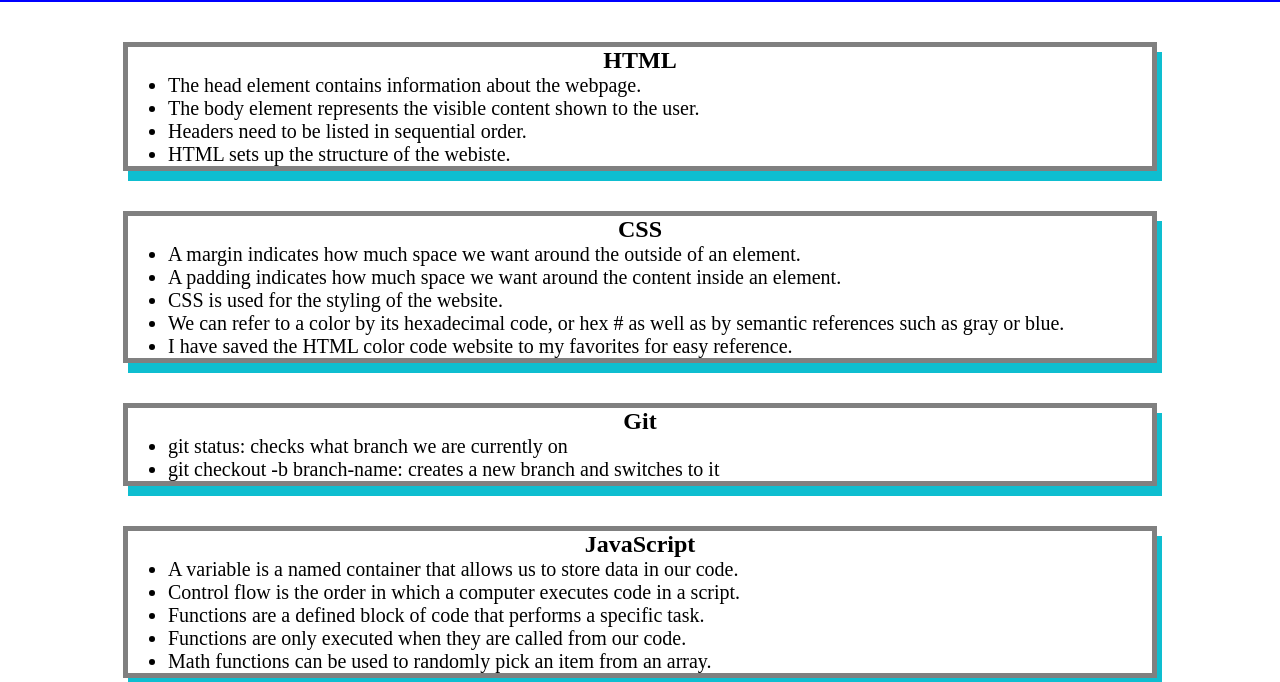
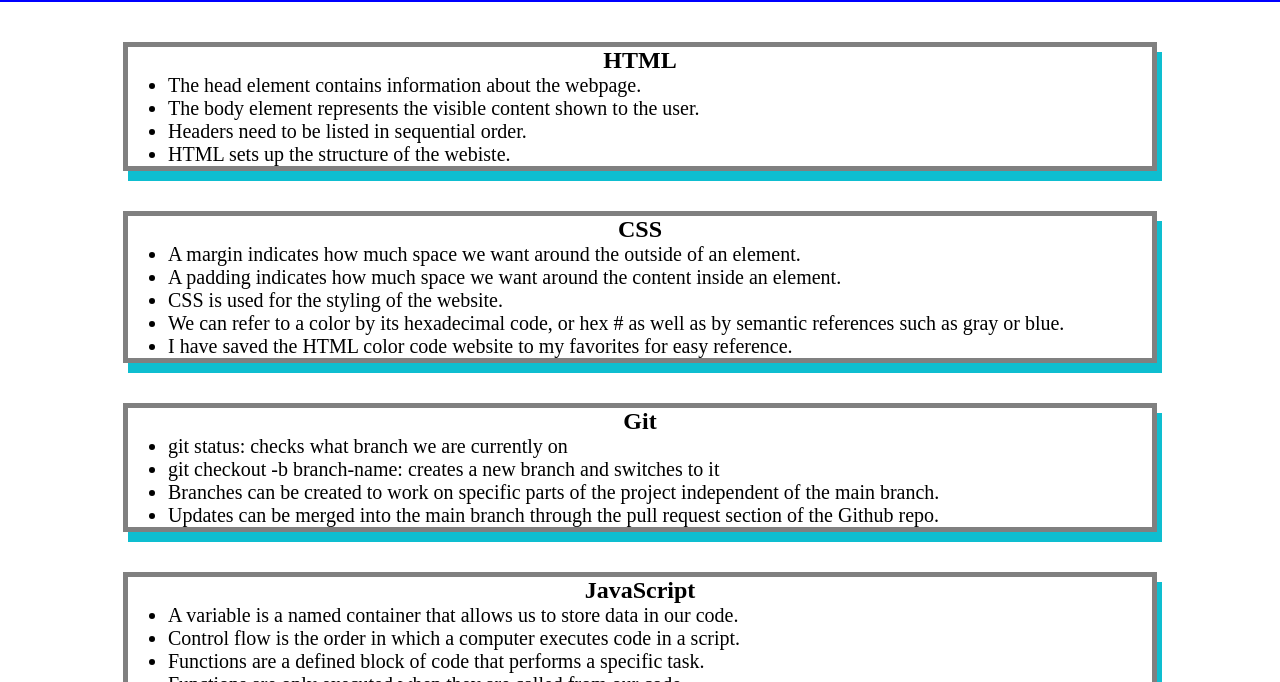
Before and after one commit to ethtru/prework-study-guide, a plain HTML site: page index.html in a window 1280 px wide. Shown: the part 118-800 px from the top of the page. Drawn offline with Linux system fonts and the light colour scheme.

Commit message:
Update index.html

```diff
--- a/index.html
+++ b/index.html
@@ -40,6 +40,8 @@
      <ul>
        <li>git status: checks what branch we are currently on</li>
        <li>git checkout -b branch-name: creates a new branch and switches to it</li>
+       <li>Branches can be created to work on specific parts of the project independent of the main branch.</li>
+       <li>Updates can be merged into the main branch through the pull request section of the Github repo.</li>
      </ul>
       </section>
 
```
